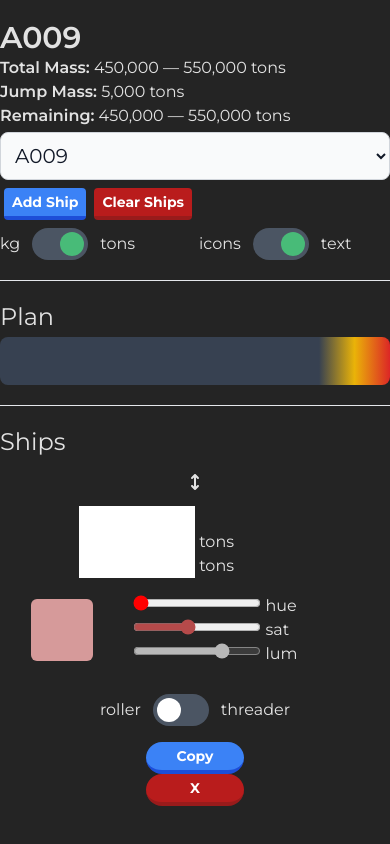
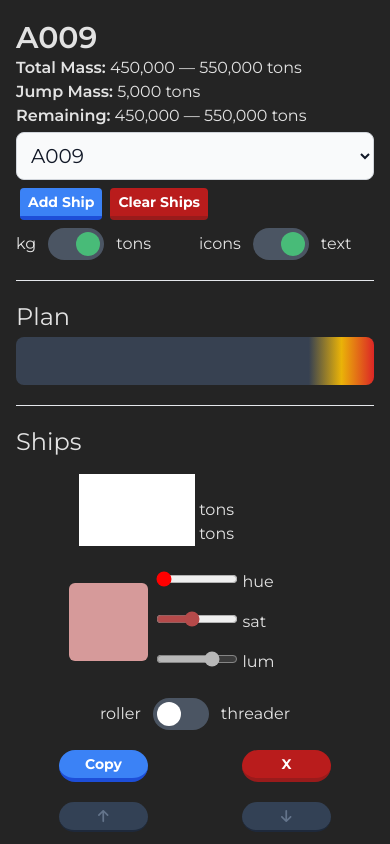
Before and after one commit to dotfortun/wormroller, a Vue app: page / in a window 390 px wide. Both pictures are taken after a click on the button "Add Ship". Shown: the top 844 px of the page. Built offline with nearby package versions, Linux system fonts and the light colour scheme.

Commit message:
Mobile looks good, ship swap buttons work too.
Co-authored-by: Israel Dail <israeldail2@gmail.com>

```diff
--- a/src/App.vue
+++ b/src/App.vue
@@ -20,6 +20,14 @@ const displayMass = (value) => {
 
 const randomInt = (min, max) => {
   return Math.floor(Math.random() * (max - min + 1)) + min;
+};
+
+const swapShips = (ev) => {
+  if (ev.newIdx >= 0 && ev.newIdx < store.ships.length) {
+    let a = store.ships[Math.min(ev.oldIdx, ev.newIdx)];
+    let b = store.ships[Math.max(ev.oldIdx, ev.newIdx)];
+    store.ships.splice(Math.min(ev.oldIdx, ev.newIdx), 2, b, a);
+  }
 };
 
 watch(store.ships, () => {
@@ -130,6 +138,7 @@ watch(store.ships, () => {
             :ship="ship"
             :use-tons="displayTons"
             @change:ship="store.ships.splice(idx, 1, $event)"
+            @change:ship-idx="swapShips($event)"
             @delete:ship="store.ships.splice(idx, 1)"
             @copy:ship="store.ships.push(JSON.parse(JSON.stringify(ship)))"
           />
@@ -160,52 +169,4 @@ watch(store.ships, () => {
   </footer>
 </template>
 
-<style scoped>
-select {
-  @apply col-span-1;
-}
-
-footer {
-  @apply flex flex-row content-center justify-between p-4 text-slate-400;
-}
-
-footer a {
-  @apply text-cyan-400 decoration-solid;
-}
-
-
-.controls {
-  @apply grid grid-cols-2 content-center justify-between gap-2 mt-2;
-}
-
-.mass-label {
-  @apply font-semibold;
-}
-
-.wh-info {
-  @apply w-full md:flex flex-col w-full;
-}
-
-.wh-bar {
-  @apply w-full overflow-hidden items-center rounded-lg flex flex-row col-span-full bg-gradient-to-r from-gray-700 from-9/11 via-10/11 via-yellow-500 to-red-600;
-}
-
-.ship-bar {
-  @apply relative h-8 p-1 flex-shrink-0 flex-grow-0 text-center border-r-slate-400 border-solid border-r-2 overflow-hidden hover:isolate;
-}
-.ship-bar:first-child {
-  @apply rounded-l-lg;
-}
-
-.ship-bar:last-child {
-  @apply rounded-r-lg border-r-0;
-}
-
-.ships-list {
-  @apply col-span-2 content-center;
-}
-
-.warning-line {
-  @apply absolute right-3/11 top-0 h-10 z-10 border-red-700 border-r-2;
-}
-</style>
+<style scoped></style>
--- a/src/components/ColorPicker.vue
+++ b/src/components/ColorPicker.vue
@@ -69,31 +69,14 @@ const colors = ref(store.ships[shipIdx].color);
 
 <style scoped>
 div.color-picker {
+  /* @apply flex flex-col gap-2 justify-center; */
   @apply grid grid-cols-3 gap-2;
 }
 
 div.sliders {
+  @apply max-sm:flex max-sm:flex-col gap-4 my-4;
   @apply col-span-2;
 }
-
-/* :root {
-  --rainbow: var(
-    linear-gradient(
-      90deg,
-      rgba(255, 0, 0, 1) 0%,
-      rgba(255, 154, 0, 1) 10%,
-      rgba(208, 222, 33, 1) 20%,
-      rgba(79, 220, 74, 1) 30%,
-      rgba(63, 218, 216, 1) 40%,
-      rgba(47, 201, 226, 1) 50%,
-      rgba(28, 127, 238, 1) 60%,
-      rgba(95, 21, 242, 1) 70%,
-      rgba(186, 12, 248, 1) 80%,
-      rgba(251, 7, 217, 1) 90%,
-      rgba(255, 0, 0, 1) 100%
-    )
-  );
-} */
 
 input {
   @apply w-1/2;
--- a/src/components/Ship.vue
+++ b/src/components/Ship.vue
@@ -1,6 +1,10 @@
 <script setup>
 import ColorPicker from "./ColorPicker.vue";
 import Toggle from "./Toggle.vue";
+
+import { useSolverStore } from "../stores/solver";
+
+const store = useSolverStore();
 
 const {
   useTons = false,
@@ -11,7 +15,7 @@ const {
   useTons: Boolean,
   ship: Object,
 });
-defineEmits(["change:ship", "delete:ship", "copy:ship"]);
+defineEmits(["change:ship", "change:shipIdx", "delete:ship", "copy:ship"]);
 
 const updateShipProperty = (key, val) => {
   let updatedShip = ship;
@@ -34,8 +38,7 @@ const updateShipProperty = (key, val) => {
         type="text"
         :value="ship.name"
         @change="
-          (ev) =>
-            $emit('change:ship', updateShipProperty('name', ev.target.value))
+          $emit('change:ship', updateShipProperty('name', $event.target.value))
         "
         placeholder="Ship Name"
       />
@@ -44,12 +47,11 @@ const updateShipProperty = (key, val) => {
           type="number"
           :value="useTons ? Math.floor(ship.cold / 1000) : ship.cold"
           @change="
-            (ev) =>
             $emit(
               'change:ship',
               updateShipProperty(
                 'cold',
-                  ev.target.valueAsNumber * (useTons ? 1000 : 1)
+                $event.target.valueAsNumber * (useTons ? 1000 : 1)
               )
             )
           "
@@ -63,12 +65,11 @@ const updateShipProperty = (key, val) => {
           type="number"
           :value="useTons ? Math.floor(ship.hot / 1000) : ship.hot"
           @change="
-            (ev) =>
             $emit(
               'change:ship',
               updateShipProperty(
                 'hot',
-                  ev.target.valueAsNumber * (useTons ? 1000 : 1)
+                $event.target.valueAsNumber * (useTons ? 1000 : 1)
               )
             )
           "
@@ -79,40 +80,56 @@ const updateShipProperty = (key, val) => {
       </label>
     </div>
     <ColorPicker :ship-id="ship.id" :ship-idx="idx" />
-    <div class="buttons">
     <Toggle
       label-left="roller"
       label-right="threader"
       v-model="ship.isThreader"
     />
-    <section class="mobile-buttons flex flex-col">
+    <div class="buttons">
       <button
         class="rounded-full font-regular w-1/4"
-        @click="() => $emit('copy:ship')"
+        @click="$emit('copy:ship')"
       >
         Copy
       </button>
       <button
         class="clear rounded-full font-regular w-1/4"
-        @click="() => $emit('delete:ship')"
+        @click="$emit('delete:ship')"
       >
         X
       </button>
-    </section>
+    </div>
+    <div class="buttons sm:sr-only">
+      <button
+        class="rounded-full font-regular w-1/4"
+        @click="$emit('change:shipIdx', { oldIdx: idx, newIdx: idx - 1 })"
+        :disabled="idx === 0"
+      >
+        <font-awesome-icon icon="arrow-up" />
+      </button>
+      <button
+        class="rounded-full font-regular w-1/4"
+        @click="$emit('change:shipIdx', { oldIdx: idx, newIdx: idx + 1 })"
+        :disabled="idx === store.ships.length - 1"
+      >
+        <font-awesome-icon icon="arrow-down" />
+      </button>
     </div>
   </div>
 </template>
 
 <style scoped>
+.ship {
+  @apply mx-auto my-4 h-min;
+  @apply flex flex-col items-center gap-2;
+  @apply sm:grid sm:gap-4;
+  @apply sm:grid-cols-[2rem_1fr] md:grid-cols-[2rem_1fr_1fr_1fr];
+}
+
 .handle {
+  @apply max-sm:sr-only; /* Don't show on mobile. */
   @apply h-full w-4 flex flex-col justify-center select-none;
   @apply row-span-3 md:row-span-1;
-}
-
-.ship {
-  @apply mx-auto my-4 h-min;
-  @apply grid gap-4 items-center;
-  @apply grid-cols-[2rem_1fr] md:grid-cols-[2rem_1fr_1fr_1fr];
 }
 
 .ship-details {
@@ -124,6 +141,7 @@ const updateShipProperty = (key, val) => {
 }
 
 .buttons {
-  @apply flex flex-auto justify-center md:flex flex-col w-full justify-between mt-3 sm:flex flex-col;
+  @apply flex flex-row justify-around w-full mt-3 gap-2;
+  @apply sm:justify-between;
 }
 </style>
--- a/src/style.css
+++ b/src/style.css
@@ -21,8 +21,9 @@
 }
 
 main {
-  @apply grid md:grid-cols-2 grid-cols-1 gap-1;
-  @apply my-5 mx-auto w-11/12 md:w-8/12 md:max-w-full;
+  @apply flex flex-col my-5 mx-auto px-4;
+  @apply md:grid md:grid-cols-2 gap-1;
+  @apply w-full md:w-8/12 md:max-w-full;
 }
 
 h1 {
@@ -44,34 +45,90 @@ h4 {
 }
 
 select {
-  @apply bg-gray-50 border border-gray-300 text-gray-900 rounded-lg focus:ring-blue-500 focus:border-blue-500 block w-full p-2.5 dark:bg-gray-700 dark:border-gray-600 dark:placeholder-gray-400 dark:text-white text-xl dark:focus:ring-blue-500 dark:focus:border-blue-500;
+  @apply text-gray-900 rounded-lg bg-gray-50 border border-gray-300 block w-full p-2.5  text-xl;
+  @apply dark:text-white dark:bg-gray-700 dark:border-gray-600 dark:placeholder-gray-400;
+  @apply focus:ring-blue-500 focus:border-blue-500 dark:focus:ring-blue-500 dark:focus:border-blue-500;
 }
 
 button {
-  @apply mx-1 text-sm bg-blue-500 hover:bg-blue-400 text-white font-bold py-1 px-2 border-b-4 border-blue-700 hover:border-blue-500 rounded col-span-1 place-self-center w-min;
+  @apply mx-1 text-sm  text-white font-bold py-1 px-2 border-b-4 rounded col-span-1 place-self-center w-min;
+  @apply bg-blue-500 border-blue-700;
+  @apply hover:bg-blue-400 hover:border-blue-500;
+  @apply disabled:text-slate-500 disabled:bg-slate-700 disabled:border-slate-800 disabled:border-b-2;
 }
 
 .clear {
   @apply bg-red-700 hover:bg-red-500 border-red-800 hover:border-red-600;
 }
 
-@media (max-width: 960px) {
+select {
+  @apply col-span-1;
+}
+
+footer {
+  @apply flex flex-row content-center justify-between p-4 text-slate-400;
+  @apply max-lg:flex-col max-lg:items-center max-lg:text-center;
+}
+
+footer a {
+  @apply text-cyan-400 decoration-solid;
+}
+
+.controls {
+  @apply grid grid-cols-2 content-center justify-between gap-2 mt-2;
+}
+
+.mass-label {
+  @apply font-semibold;
+}
+
+.wh-info {
+  @apply w-full md:flex flex-col;
+}
+
+.wh-bar {
+  @apply flex flex-row items-center;
+  @apply w-full overflow-hidden rounded-lg col-span-full;
+  @apply bg-gradient-to-r from-gray-700 from-9/11 via-10/11 via-yellow-500 to-red-600;
+}
+
+.ship-bar {
+  @apply relative h-8 p-1 flex-shrink-0 flex-grow-0 text-center overflow-hidden;
+  @apply border-r-slate-400 border-solid border-r-2;
+}
+.ship-bar:first-child {
+  @apply rounded-l-lg;
+}
+
+.ship-bar:last-child {
+  @apply rounded-r-lg border-r-0;
+}
+
+.ships-list {
+  @apply col-span-2 content-center;
+}
+
+.warning-line {
+  @apply absolute right-3/11 top-0 h-10 z-10 border-red-700 border-r-2;
+}
+
+/* @media (max-width: 960px) {
   footer {
     display: flex !important;
     flex-direction: column !important;
     align-items: center;
     text-align: center;
   }
-}
+} */
 
-@media (min-width: 550px) and (max-width: 767px) {
+/* @media (min-width: 550px) and (max-width: 767px) {
   main {
     display: flex;
     flex-direction: column;
   }
-}
+} */
 
-@media (min-width: 1px) and (max-width: 559px) {
+/* @media (min-width: 1px) and (max-width: 559px) {
   main {
     display: flex;
     flex-direction: column;
@@ -101,4 +158,4 @@ button {
   .color-square {
     width: 50%;
   }
-}
+} */
```
Also changed, not shown: src/main.js (+4 -4 lines). Lines whose indentation alone changed are shown as unchanged.
